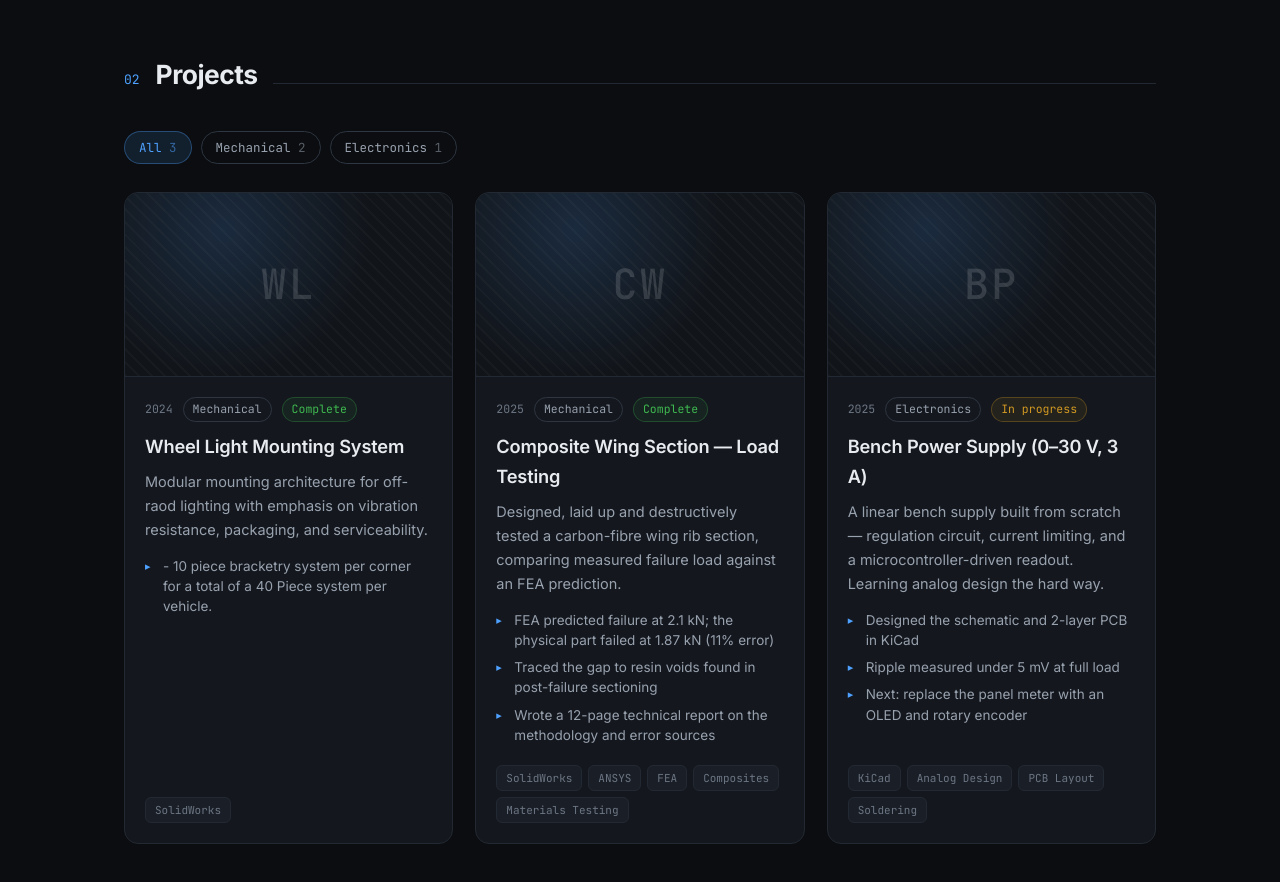
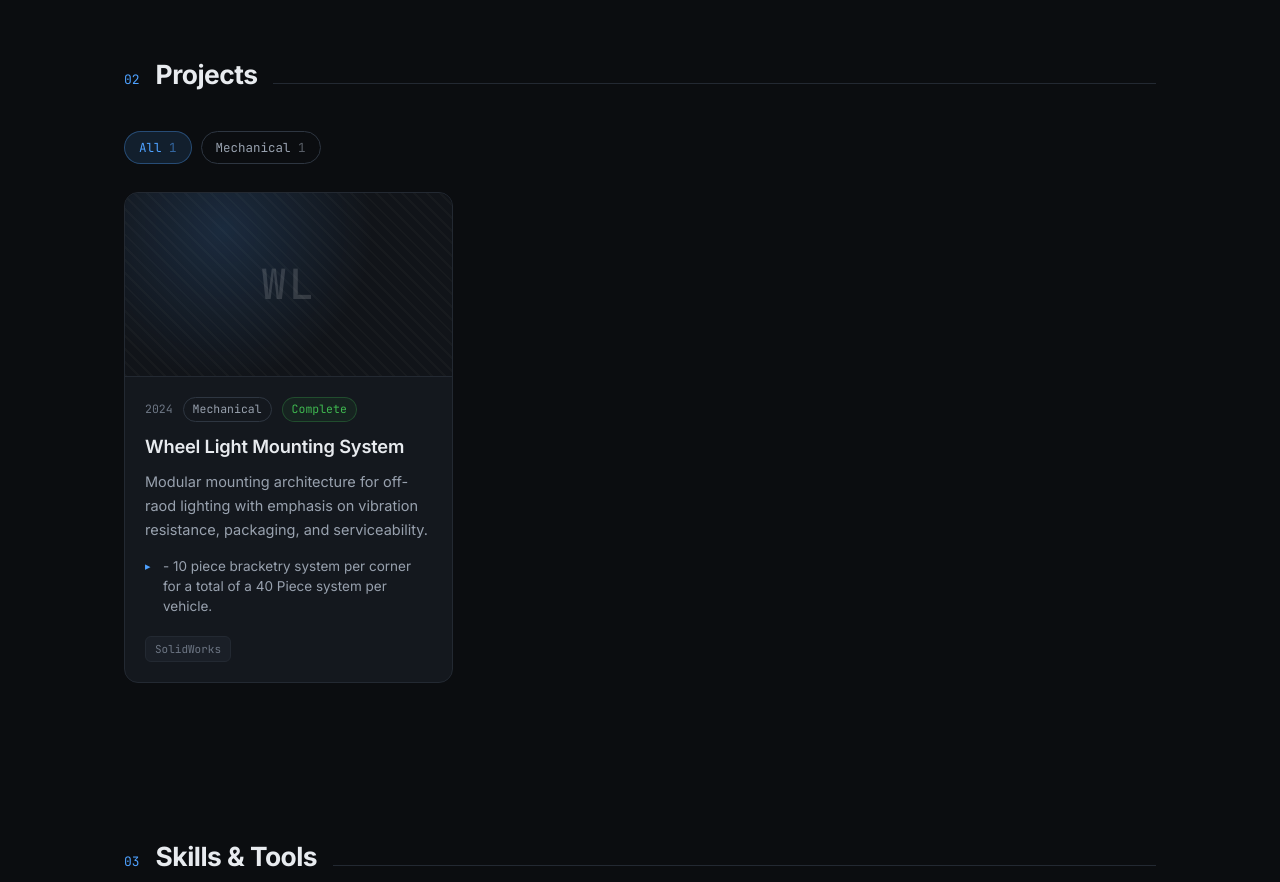
Before and after one commit to DFerronyalka/dferronyalka.github.io, a plain HTML site: page index.html in a window 1280 px wide. Shown: the part 1120-2002 px from the top of the page. Drawn offline with Linux system fonts and the light colour scheme.

Commit message:
DFPortfolio_Rev1.html

```diff
--- a/index.html
+++ b/index.html
@@ -4,7 +4,7 @@
 <meta charset="utf-8">
 <meta name="viewport" content="width=device-width, initial-scale=1">
 <title>Drake Ferronyalka — Engineering Portfolio</title>
-<meta name="description" content="Mechanical, aerospace and robotics engineering portfolio of Drake Ferronyalka.">
+<meta name="description" content="Mechanical, Aerospace and Robotics Engineering Portfolio of Drake Ferronyalka.">
 
 <!-- ============================================================
      SOCIAL PREVIEW (what shows when you share the link)
@@ -71,40 +71,6 @@ const PROJECTS = [
       github: "",
       writeup: "",
       demo: "",
-    },
-  },
-  {
-    title: "Composite Wing Section — Load Testing",
-    year: "2025",
-    category: "Mechanical",
-    status: "Complete",
-    blurb: "Designed, laid up and destructively tested a carbon-fibre wing rib section, comparing measured failure load against an FEA prediction.",
-    highlights: [
-      "FEA predicted failure at 2.1 kN; the physical part failed at 1.87 kN (11% error)",
-      "Traced the gap to resin voids found in post-failure sectioning",
-      "Wrote a 12-page technical report on the methodology and error sources",
-    ],
-    tags: ["SolidWorks", "ANSYS", "FEA", "Composites", "Materials Testing"],
-    image: "",
-    links: {
-      writeup: "",
-    },
-  },
-  {
-    title: "Bench Power Supply (0–30 V, 3 A)",
-    year: "2025",
-    category: "Electronics",
-    status: "In progress",
-    blurb: "A linear bench supply built from scratch — regulation circuit, current limiting, and a microcontroller-driven readout. Learning analog design the hard way.",
-    highlights: [
-      "Designed the schematic and 2-layer PCB in KiCad",
-      "Ripple measured under 5 mV at full load",
-      "Next: replace the panel meter with an OLED and rotary encoder",
-    ],
-    tags: ["KiCad", "Analog Design", "PCB Layout", "Soldering"],
-    image: "",
-    links: {
-      github: "",
     },
   },
 ];
```
